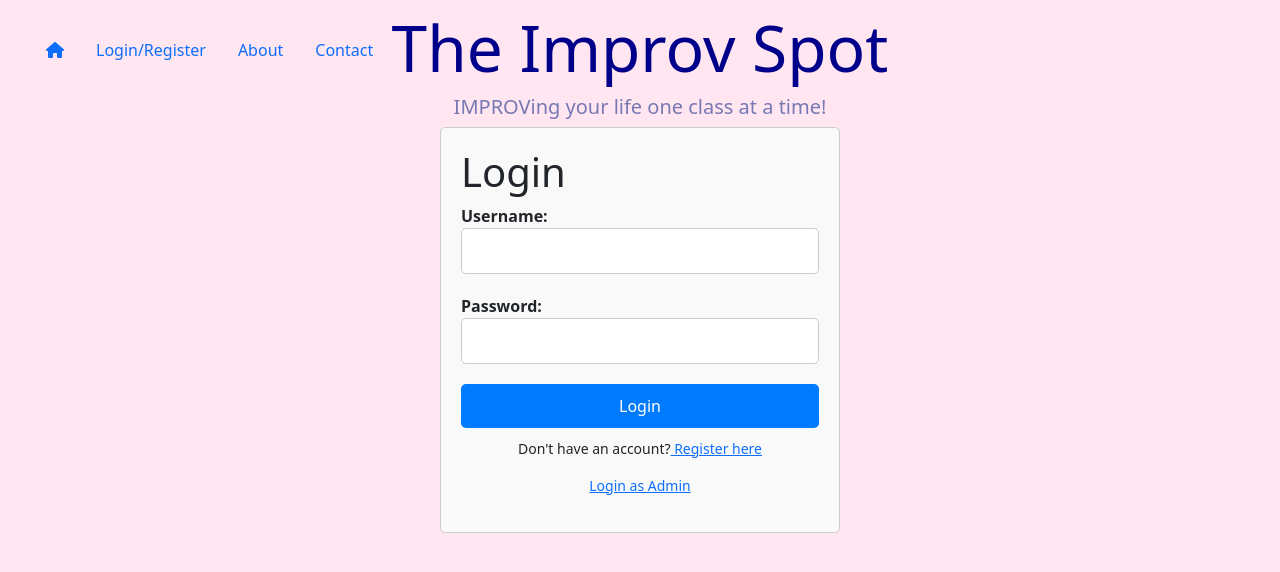
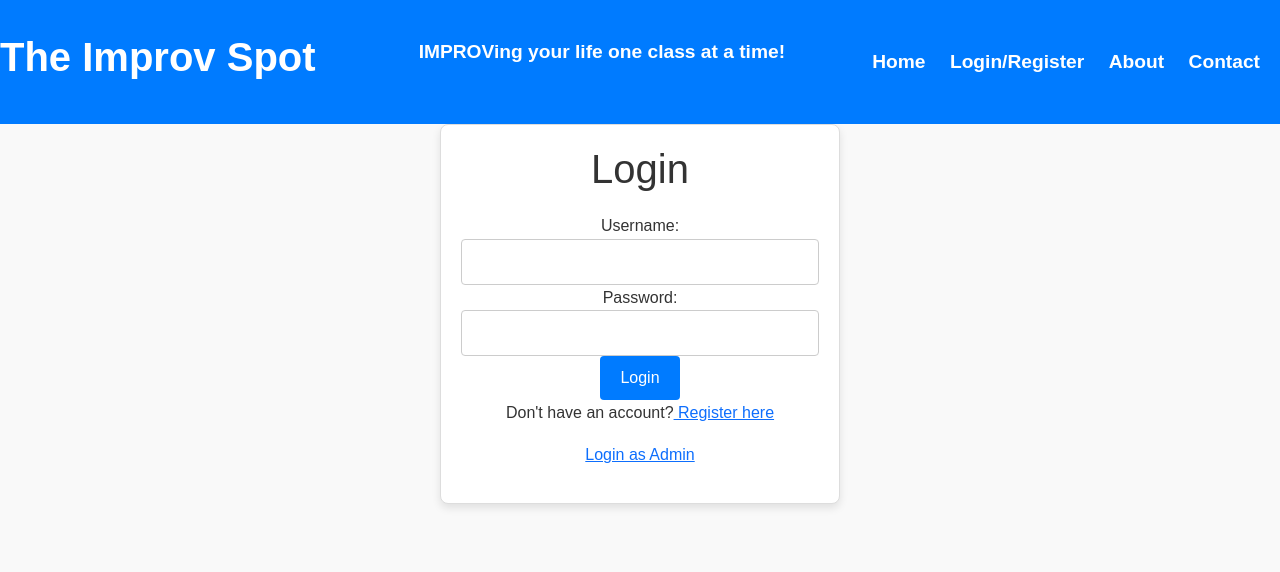
Before and after one commit to SummitKC/406ProjItt2, a Flask app: page /login in a window 1280 px wide. Shown: the top 572 px of the page. Run offline with Flask 3, Linux system fonts and the light colour scheme; some libraries are stand-ins or nearby versions.

Commit message:
Add files via upload

```diff
--- a/static/styles.css
+++ b/static/styles.css
@@ -1,88 +1,168 @@
-h1.center {
+/* Global Styles */
+body {
+    font-family: 'Arial', sans-serif;
+    line-height: 1.6;
+    margin: 0;
+    padding: 0;
+    background-color: #f9f9f9; /* Light background color */
+    color: #333; /* Dark text color */
+}
+
+.container {
+    max-width: 800px;
+    margin: 0 auto;
+    padding: 20px;
+}
+
+/* Headers */
+.navbar {
+    background-color: #007bff; /* Blue navbar background color */
+    color: #fff; /* Navbar text color */
+    padding: 20px 0;
     text-align: center;
 }
 
-div.center {
-    display: flex;
-    justify-content: center;
-    align-items: center;
-    flex-direction: column;
+.navbar-brand {
+    font-size: 2.5rem;
+    font-weight: bold;
+    margin-bottom: 10px;
 }
 
-.login-container {
-    max-width: 400px;
-    margin: auto;
-    padding: 20px;
-    background-color: #f9f9f9;
-    border: 1px solid #ccc;
-    border-radius: 5px;
-}
-
-.login-form .form-group {
+.navbar-subtext {
+    font-size: 1.2rem;
+    font-weight: bold;
     margin-bottom: 20px;
 }
 
-.login-form label {
-    display: block;
+.nav-links {
+    list-style: none;
+    padding: 0;
+    margin: 0;
+}
+
+.nav-links li {
+    display: inline;
+    margin-right: 20px;
+}
+
+.nav-links a {
+    color: #fff;
+    text-decoration: none;
+    font-size: 1.2rem;
     font-weight: bold;
 }
 
-.login-form input[type="text"],
-.login-form input[type="password"] {
-    width: 100%;
-    padding: 10px;
-    font-size: 16px;
-    border: 1px solid #ccc;
-    border-radius: 5px;
-    box-sizing: border-box;
+.nav-links a:hover {
+    text-decoration: underline;
 }
 
-.login-form button {
-    width: 100%;
-    padding: 10px;
-    font-size: 16px;
+/* Buttons */
+.btn {
+    display: inline-block;
+    padding: 10px 20px;
+    font-size: 1rem;
+    border: none;
+    border-radius: 4px;
+    cursor: pointer;
+    transition: background-color 0.3s ease;
+}
+
+.btn-primary {
     background-color: #007bff;
     color: #fff;
-    border: none;
-    border-radius: 5px;
-    cursor: pointer;
 }
 
-.login-form button:hover {
+.btn-primary:hover {
     background-color: #0056b3;
 }
 
+/* Forms */
+.form-control {
+    display: block;
+    width: 100%;
+    padding: 10px;
+    font-size: 1rem;
+    border: 1px solid #ccc;
+    border-radius: 4px;
+    transition: border-color 0.3s ease;
+}
+
+.form-control:focus {
+    border-color: #007bff;
+    outline: none;
+}
+
+/* Tables */
+.table {
+    width: 100%;
+    margin-bottom: 20px;
+    border-collapse: collapse;
+}
+
+.table th, .table td {
+    padding: 10px;
+    text-align: left;
+    border-bottom: 1px solid #ddd;
+}
+
+.table th {
+    background-color: #f8f9fa;
+}
+
+/* Alerts */
+.alert {
+    padding: 15px;
+    margin-bottom: 20px;
+    border-radius: 4px;
+}
+
+.alert-primary {
+    background-color: #cce5ff;
+    color: #004085;
+    border: 1px solid #b8daff;
+}
+
+/* Login Container */
+.login-container {
+    max-width: 400px;
+    margin: 0 auto;
+    padding: 20px;
+    background-color: #fff;
+    border: 1px solid #ddd;
+    border-radius: 8px;
+    box-shadow: 0 4px 8px rgba(0, 0, 0, 0.1);
+    text-align: center; /* Center align content */
+}
+
+.login-container h1 {
+    text-align: center;
+    margin-bottom: 20px;
+}
+
+/* Register Link */
 .register-link {
-    margin-top: 10px;
-    font-size: 14px;
     text-align: center;
 }
 
-body {
-    background-color: #ffe6f0
-}
-
-header h1 {
-    color: #00008B;
-    margin-top: 10px;
+/* Center login buttons */
+.login-buttons {
     text-align: center;
 }
 
-header h2 {
-    text-align: center;
-    color: #7878b4;
+/* Improve visibility for admin navigation */
+.admin-nav {
+    background-color: #f8f9fa; /* Light gray background color */
+    padding: 15px;
+    border-radius: 4px;
 }
 
-.nav {
-  position: fixed;
-  top: 20px;
-  left: 20px;
-  padding: 10px;
+.admin-nav a {
+    color: #333;
+    text-decoration: none;
+    font-size: 1.2rem;
+    font-weight: bold;
 }
 
-.table {
-    table {
-        border: 1px solid;
-        text-align: center;
-      }
+.admin-nav a:hover {
+    color: #007bff; /* Blue color on hover */
 }
--- a/templates/layout.html
+++ b/templates/layout.html
@@ -10,42 +10,25 @@
     <link href="/static/styles.css" rel="stylesheet">
 </head>
 <body>
-        {% if get_flashed_messages() %}
-            <header>
-                <div class="alert alert-primary mb-0 text-center" role="alert">
-                    {{ get_flashed_messages() | join(" ") }}
-                </div>
-            </header>
+    <header class="navbar">
+        <div class="navbar-brand">The Improv Spot</div>
+        <div class="navbar-subtext">IMPROVing your life one class at a time!</div>
+        <ul class="nav-links">
+            <li><a href="/" class="active">Home</a></li>
+            {% if session['username'] %}
+                <li><a href="/account">Account</a></li>
+            {% else %}
+                <li><a href="/login">Login/Register</a></li>
             {% endif %}
-        <header>
-            <h1 class="display-3">The Improv Spot</h1>
-            <h2 class="h5"> IMPROVing your life one class at a time!</h2>
-            <ul class="nav justify-content-left">
-                <li class="nav-item">
-                <a class="nav-link active" href="/"><i class="fas fa-home"></i></a>
-                </li>
-                {% if session['username'] %}
-                <li class="nav-item">
-                    <a class="nav-link" href="/account">Account</a>
-                </li>
-                {% else %}
-                <li class="nav-item">
-                    <a class="nav-link" href="/login">Login/Register</a>
-                </li>
-                {% endif %}
-                <li class="nav-item">
-                <a class="nav-link" href="/about">About</a>
-                </li>
-                <li class="nav-item">
-                <a class="nav-link active" href="/contact" tabindex="-1" aria-disabled="true">Contact</a>
-                </li>
+            <li><a href="/about">About</a></li>
+            <li><a href="/contact">Contact</a></li>
             {% if session['user_id'] %}
-                <li class="nav-item">
-                    <a class="nav-link" href="/logout">Logout</a>
-                </li>
+                <li><a href="/logout">Logout</a></li>
             {% endif %}
         </ul>
     </header>
-        <main class="container-fluid">{% block main %}{% endblock %}</main>
+    <main class="container-fluid">
+        {% block main %}{% endblock %}
+    </main>
 </body>
 </html>
```
Also changed, not shown: Test Credit card informaion.txt (added, +18 -0 lines), templates/adminside.html (+7 -4 lines), templates/contact.html (+20 -12 lines), templates/home.html (+14 -2 lines), README.md, 1 other file. Lines whose indentation alone changed are shown as unchanged.
